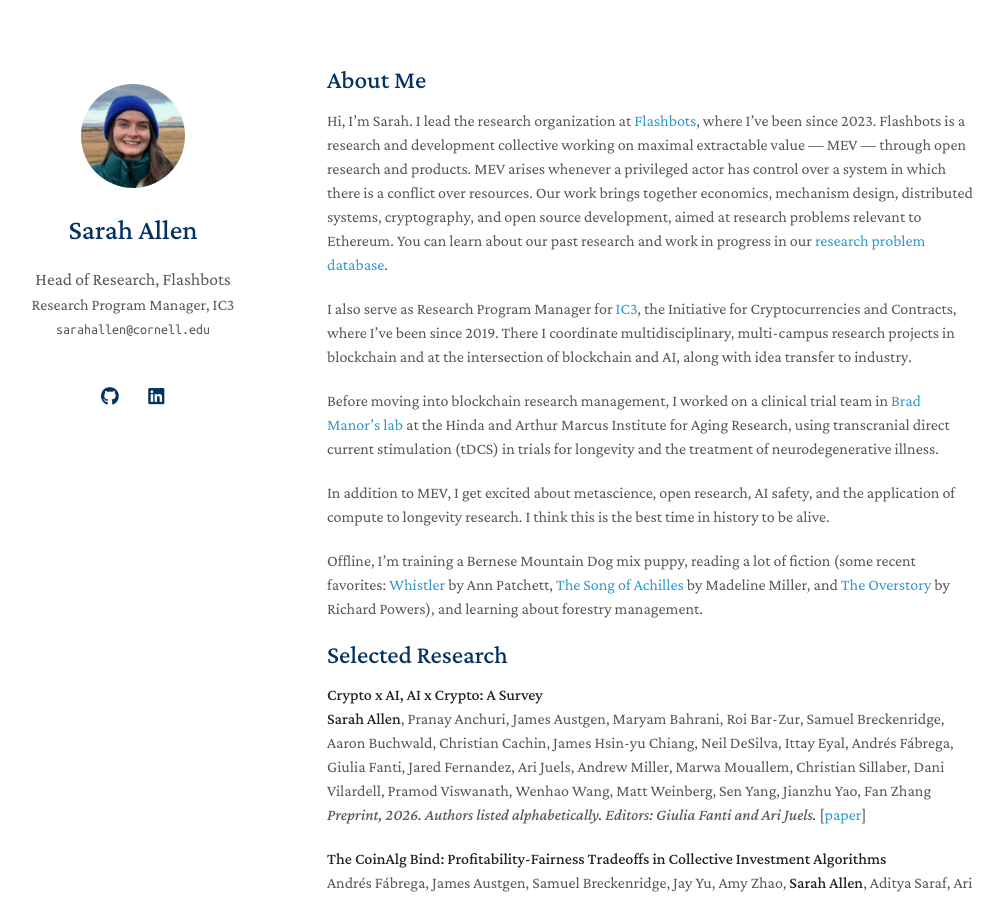
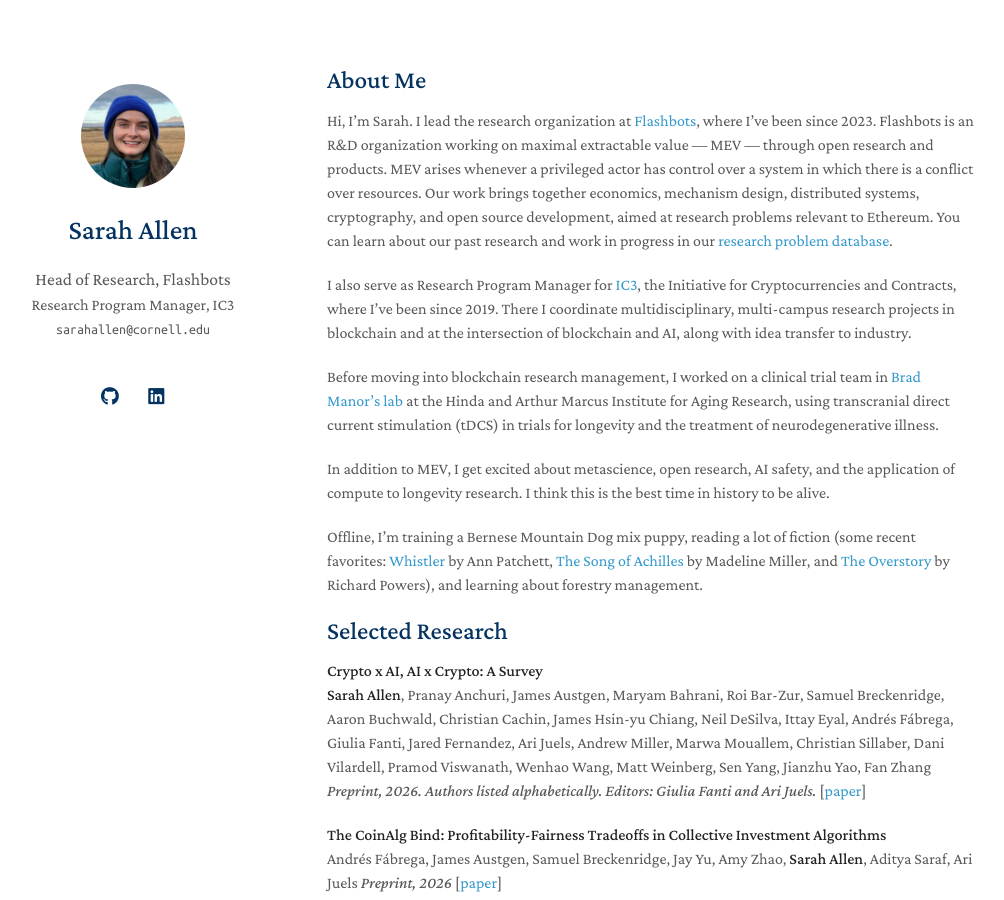
Before and after one commit to Bandeirainveste/bandeirainveste.github.io, a Jekyll site: the page built from index.md, in a window 1280 px wide and 900 px high. Shown: the whole window, without its empty margins (143-1147 px from the left). Built offline with Jekyll 4.4.1, drawn with Linux system fonts in a browser that asks for light colours; a style sheet for code colours, icons or effects is not loaded; our own code applies the rules of GitHub Pages for plain Markdown files.

Commit message:
Update index.md

```diff
--- a/index.md
+++ b/index.md
@@ -5,7 +5,7 @@
 ## About Me
 
 Hi, I'm Sarah. I lead the research organization at [Flashbots](https://www.flashbots.net/),
-where I've been since 2023. Flashbots is a research and development collective
+where I've been since 2023. Flashbots is an R&D organization
 working on maximal extractable value — MEV — through open research and products.
 MEV arises whenever a privileged actor has control over a system in which there
 is a conflict over resources. Our work brings together economics, mechanism
```
